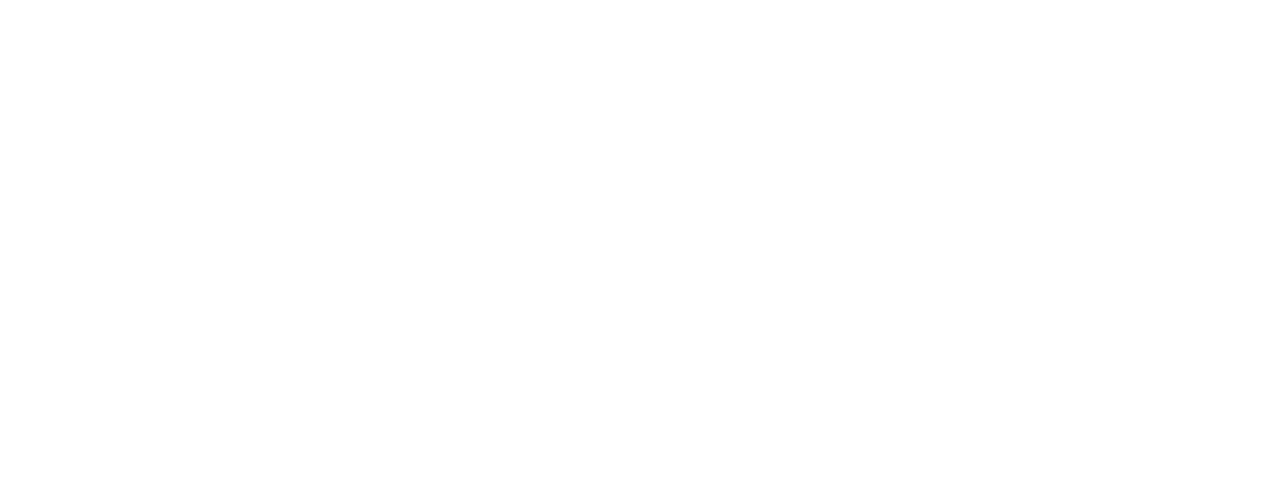
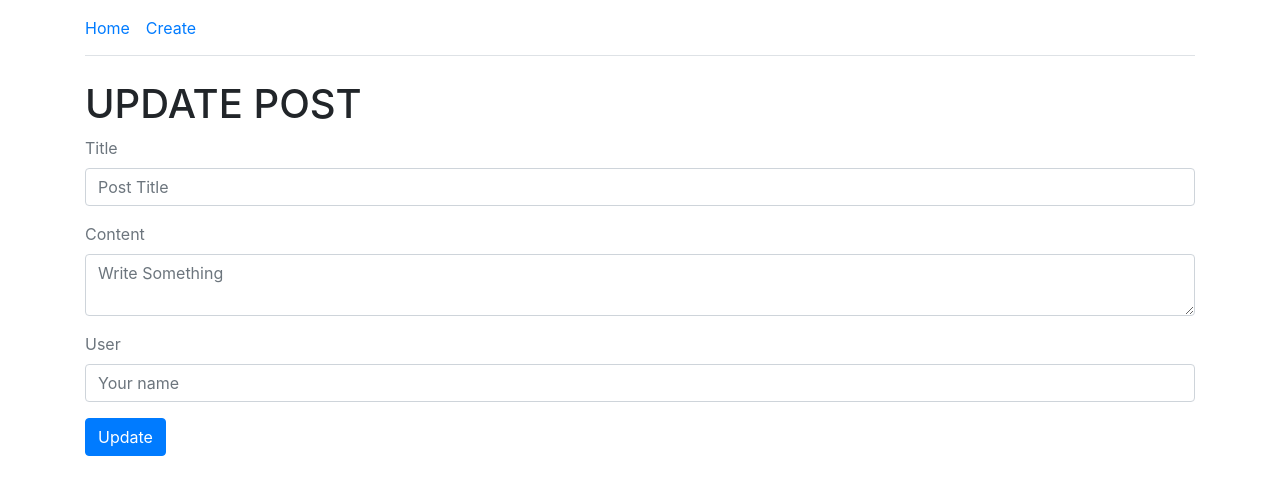
Before and after one commit to Developer994/Ryan_MERN_For_Beginners, a React (Create React App) app in the folder mern-crud/client/: page /post/update/1 in a window 1280 px wide. Shown: the top 494 px of the page. Built offline with nearby package versions, Linux system fonts and the light colour scheme; no server answers.

Commit message:
The update button now takes you to a page that looks similar to create, so you can update a post.

```diff
--- a/mern-crud/client/src/Routes.js
+++ b/mern-crud/client/src/Routes.js
@@ -3,6 +3,7 @@
 import App from "./App";
 import Create from "./Create";
 import SinglePost from "./SinglePost";
+import UpdatePost from "./UpdatePost";
 
 const Routes = () => {
   return (
@@ -11,6 +12,7 @@
         <Route path="/" exact component={App} />
         <Route path="/create" exact component={Create} />
         <Route path="/post/:slug" exact component={SinglePost} />
+        <Route path="/post/update/:slug" exact component={UpdatePost} />
       </Switch>
     </BrowserRouter>
   );
--- /dev/null
+++ b/mern-crud/client/src/UpdatePost.js
@@ -0,0 +1,106 @@
+import React, { useState, useEffect } from "react";
+import axios from "axios";
+import Nav from "./Nav";
+
+const UpdatePost = (props) => {
+  //   return <div>{JSON.stringify(props)}</div>; -> this will show you a the json object with the slug.
+  const [state, setState] = useState({
+    title: "",
+    content: "",
+    slug: "",
+    user: "",
+  });
+
+  const { title, content, slug, user } = state;
+
+  useEffect(() => {
+    axios
+      .get(`${process.env.REACT_APP_API}/post/${props.match.params.slug}`)
+      .then((response) => {
+        const { title, content, slug, user } = response.data;
+        setState({ ...state, title, content, slug, user });
+      })
+      .catch((error) => alert("Error loading single post"));
+  }, []);
+
+  //   onchange event handler
+  const handleChange = (name) => (event) => {
+    // console.log("name", name, "event", event.target.value);
+    setState({ ...state, [name]: event.target.value });
+  };
+
+  const handleSubmit = (event) => {
+    event.preventDefault();
+    // console.table({ title, content, user });
+    axios
+      .put(`${process.env.REACT_APP_API}/post/${slug}`, {
+        title,
+        content,
+        user,
+      })
+      .then((response) => {
+        console.log(response);
+        const { title, content, slug, user } = response.data;
+        // empty the state
+        setState({ ...state, title, content, slug, user });
+        // show success alert
+        alert(`Post titled ${title} is created`);
+      })
+      .catch((error) => {
+        console.log(error.response);
+        alert(error.response.data.error);
+      });
+  };
+
+  const showUpdateForm = () => (
+    <form onSubmit={handleSubmit}>
+      <div className="form-group">
+        <label className="text-muted">Title</label>
+        <input
+          onChange={handleChange("title")}
+          value={title}
+          type="text"
+          className="form-control"
+          placeholder="Post Title"
+          required
+        />
+      </div>
+      <div className="form-group">
+        <label className="text-muted">Content</label>
+        <textarea
+          onChange={handleChange("content")}
+          value={content}
+          type="text"
+          className="form-control"
+          placeholder="Write Something"
+          required
+        ></textarea>
+      </div>
+      <div className="form-group">
+        <label className="text-muted">User</label>
+        <input
+          onChange={handleChange("user")}
+          value={user}
+          type="text"
+          className="form-control"
+          placeholder="Your name"
+          required
+        />
+      </div>
+      <div>
+        <button className="btn btn-primary">Update</button>
+      </div>
+    </form>
+  );
+
+  return (
+    <div className="container pb-5">
+      <Nav />
+      <br />
+      <h1>UPDATE POST</h1>
+      {showUpdateForm()}
+    </div>
+  );
+};
+
+export default UpdatePost;
```
